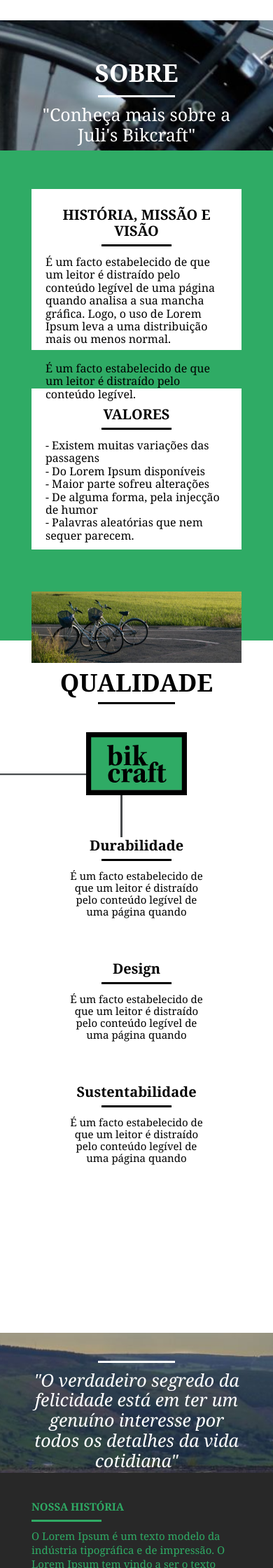
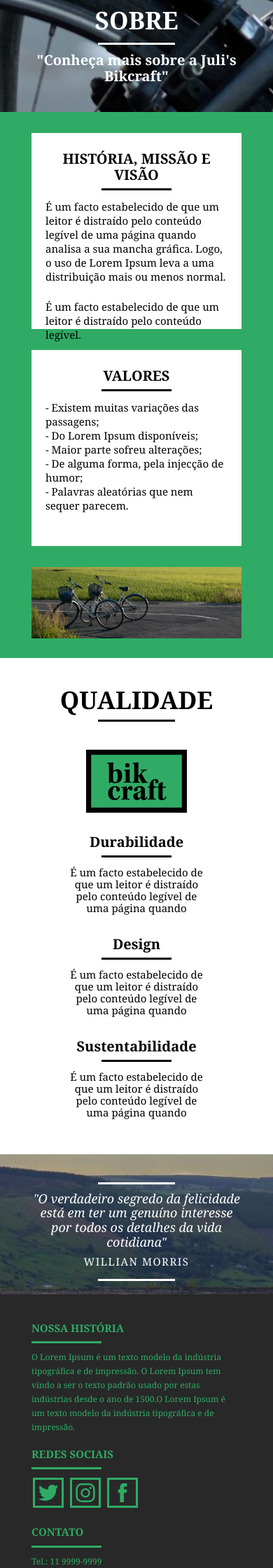
Before and after one commit to julidevgithub/bikcraftjuli, a PHP site: page /sobre.html in a window 390 px wide. Shown: the part 280-2520 px from the top of the page at 70% size. Run offline with PHP 8.4, Linux system fonts and the light colour scheme.

Commit message:
responsivo 3

```diff
--- a/css/grid.css
+++ b/css/grid.css
@@ -4,7 +4,7 @@
   box-sizing: border-box; }
 
 .container {
-	width: 960px;
+	width: 980px; /*era 960px*/
 	margin: 0 auto;
 	padding: 0px;
 	position: relative; }
@@ -46,7 +46,7 @@ Definir tamanho máximo do Grid de 788px (tamanho para tablet, tela um pouco men
 @media only screen and (min-width: 788px) and (max-width: 979px){
 
 	.container{
-		width: 768px }               /*era 960px ... vide acima... quando atingir 788px ira diminuir
+		width: 788px }               /*era 960px ... vide acima... quando atingir 788px ira diminuir
 		                              para o grid abaixo*/
 	.grid-1		{width: 28px;}
 	.grid-2		{width: 76px;}
@@ -77,7 +77,4 @@ Definir tamanho máximo do Grid de 788px (tamanho para tablet, tela um pouco men
 		margin: 0 0 20px 0; 	          /*margin p quando diminuir a tela não ficar*/
 		float: none;  }	         /*grudado no item acima e não deixar flutuar*/
 
-
-
-
 }
--- a/css/responsivo.css
+++ b/css/responsivo.css
@@ -1,57 +1,141 @@
 /*Estilo para tablets------------------------------------------------------*/
 @media only screen and (min-width: 788px) and (max-width: 979px) {
 
+/*QUALIDADE HOME*/
+	.qualidade::after{ /*posição da imagem das linhas*/
+		right:75px;	}
 
+	.qualidade_lista li {
+		padding: 0 20px;}
+
+/*FOOTER HOME*/
+	.footer{
+		height: 240px;}
+
+	.footer_rede ul li a img{
+		width: 28px;}
+
+/*PÁGINA SOBRE HISTÓRIA*/
+	.sobre li {
+		height: 250px;  }
+
+	.historia{
+		height: 650px;}
 
 }
 
 /*Estilo para smart phone---------------------------------------------------*/
 @media only screen and (max-width: 787px){
 
-/*HEADER*/
+/*HOME HEADER*/
 	.header{
 		position: relative;
-	padding-bottom: 0px;
-}
+		padding-bottom: 0px;}
 
 	.header img{
-	margin: 10px auto;
-}
+		margin: 10px auto;}
 
 	.header_menu{
-	text-align: center;
-}
+		text-align: center;}
 
 	.header_menu ul li{
-	margin: 0 5px 5px 5px;
-}
+		margin: 0 5px 5px 5px;}
 
 	.header_menu ul li a {
 		border: 4px solid black;
 		width: 120px;
 		display: block;
-	float: left;
-}
+		float: left;}
 
 	.header_menu ul li a:hover{
 		background-color: white;
-	color: black;
-}
+		color: black;	}
 
-/*INTRODUÇÃO*/
+	.header_menu ul li a.menu_ativo{
+		border-color: white;}
+
+/*HOME INTRODUÇÃO*/
 	.introducao{
+		height: 320px ;
 		margin-top: 0px;
-	padding-top: 20px ;
+		padding-top: 20px ;}
 
-}
+	.introducao h1 {
+		font-size: 45px;}
+
 	.quote p:before {
 		margin: 15px auto 08px auto;}
-
 
 	.quote cite:after { /* para colocar o "____" do quote depois */
 		margin: 15px auto 25px auto;}
 
+	.quote p  {
+		font-size: 20px;}
 
+	.call p{
+		font-size: 16px;}
 
+/*HOME CALL*/
+	.call {
+		padding: 10.5px;}
+
+/*HOME QUALIDADE*/
+	.qualidade::after{ /*posição da imagem das linhas*/
+		display: none;	}
+
+	.qualidade_lista li {
+		margin-top: 25px;}
+
+/*HOME QUOTE RODAPÉ*/
+	.quote_rodape p {
+		font-size: 18px;}
+
+/*HOME FOOTER*/
+	.footer{
+		padding-bottom: 10px;
+		height: 500px;	}
+
+	.footer p{
+		font-size: 12px;}
+
+	.footer_contato ul li {
+		font-size: 12px;
+		padding-bottom: -200px ;}
+
+	.footer_rede ul li a img{
+		width: 28px;}
+
+/*SOBRE INTRODUÇÃO*/
+	.interna_sobre{
+		margin-top: 0px;
+		padding-top: 35px;
+		font-size: 15px;}
+
+	.interna_sobre p{
+		font-size: 20px;
+		font-weight: bolder;}
+
+/* SOBRE HISTÓRIA*/
+	.historia{
+		height: 780px;		}
+
+	.sobre li {
+		height: 280px;
+		margin-top: 30px; }
+
+	.sobre li p{
+		font-size: 15px;
+		line-height: 20px; 			 }
+
+	.foto_equipe{
+		padding-top: 10px;	}
+
+/*SOBRE QUALIDADE*/
+	.quali_sob{
+		margin-bottom:  -190px;}
+
+/*PRODUTO INTRODUÇÃO*/
+.interna_produto {
+    margin-top: 0px;}
 
 }
--- a/css/style.css
+++ b/css/style.css
@@ -204,7 +204,7 @@ padding: 40px 0px 20px;}
 
 .qualidade::after{ /*posição da imagem das linhas*/
     content: "";
-    width: 623px;
+    width: 637px;
     height: 91.25px;
     display: block;
     background: url("../img/desenho\ quali.svg") no-repeat center;
@@ -275,7 +275,7 @@ padding: 40px 0px 20px;}
 /*FOOTER--------------------------------------------------------------------------*/
 .footer{
     width: 100%;
-    height: 240px;
+    height: 220px;
     background-color: #282828;
     color:#2FAB65;
     padding: 40px ;
--- a/sobre.html
+++ b/sobre.html
@@ -50,10 +50,10 @@
 
             <li class="grid-8" >
                 <h3>Valores</h3>
-                <p> - Existem muitas variações das passagens<br>
-                    - Do Lorem Ipsum disponíveis<br>
-                    - Maior parte sofreu alterações<br>
-                    - De alguma forma, pela injecção de humor<br>
+                <p> - Existem muitas variações das passagens;<br>
+                    - Do Lorem Ipsum disponíveis;<br>
+                    - Maior parte sofreu alterações;<br>
+                    - De alguma forma, pela injecção de humor;<br>
                     - Palavras aleatórias que nem sequer parecem.
                 </p>
             </li>
@@ -71,7 +71,7 @@
     <h2 class="subtitulo">Qualidade</h2>
         <img src="../bikcraftjuli/img/bikcraft2.svg" alt="logo Bikcraft">
 
-    <ul class="qualidade_lista">
+    <ul class="qualidade_lista quali_sob">
         <li class="grid-1-3">
             <h3>Durabilidade</h3>
             <p>É um facto estabelecido de que um leitor é distraído pelo conteúdo legível de uma página quando</p>
```
Also changed, not shown: index.html (+8 -5 lines). Lines whose indentation alone changed are shown as unchanged.
